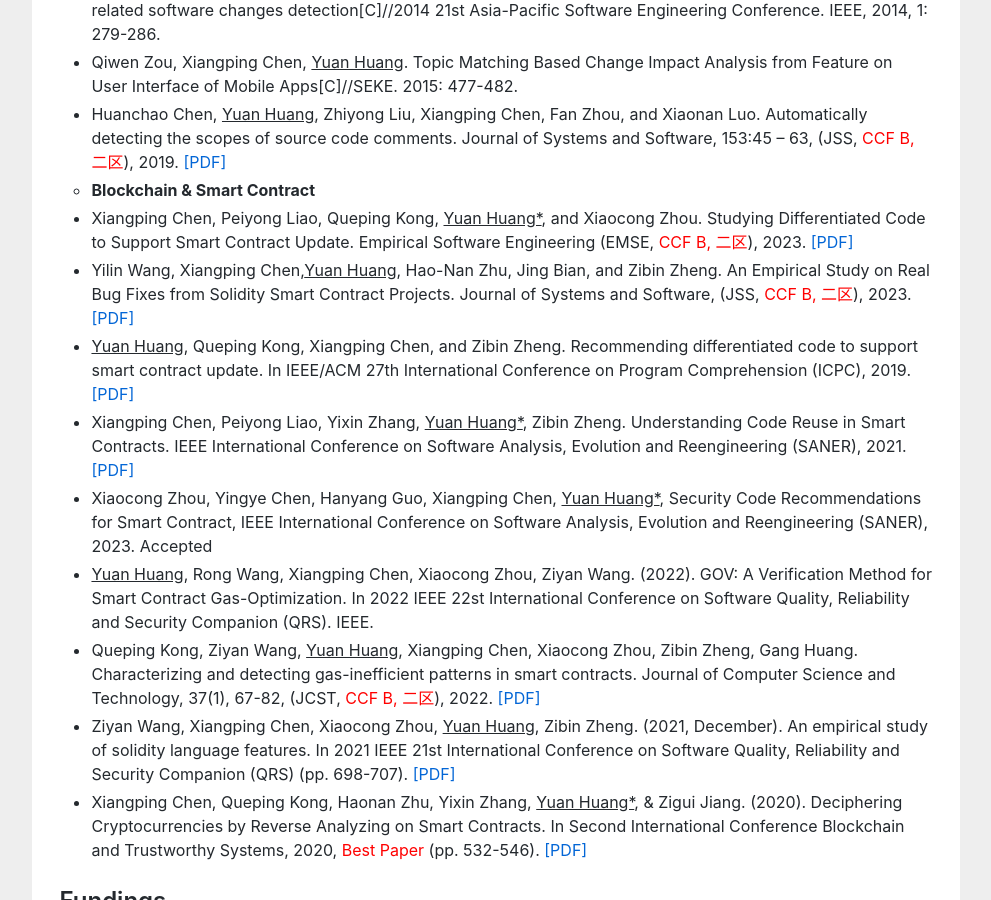
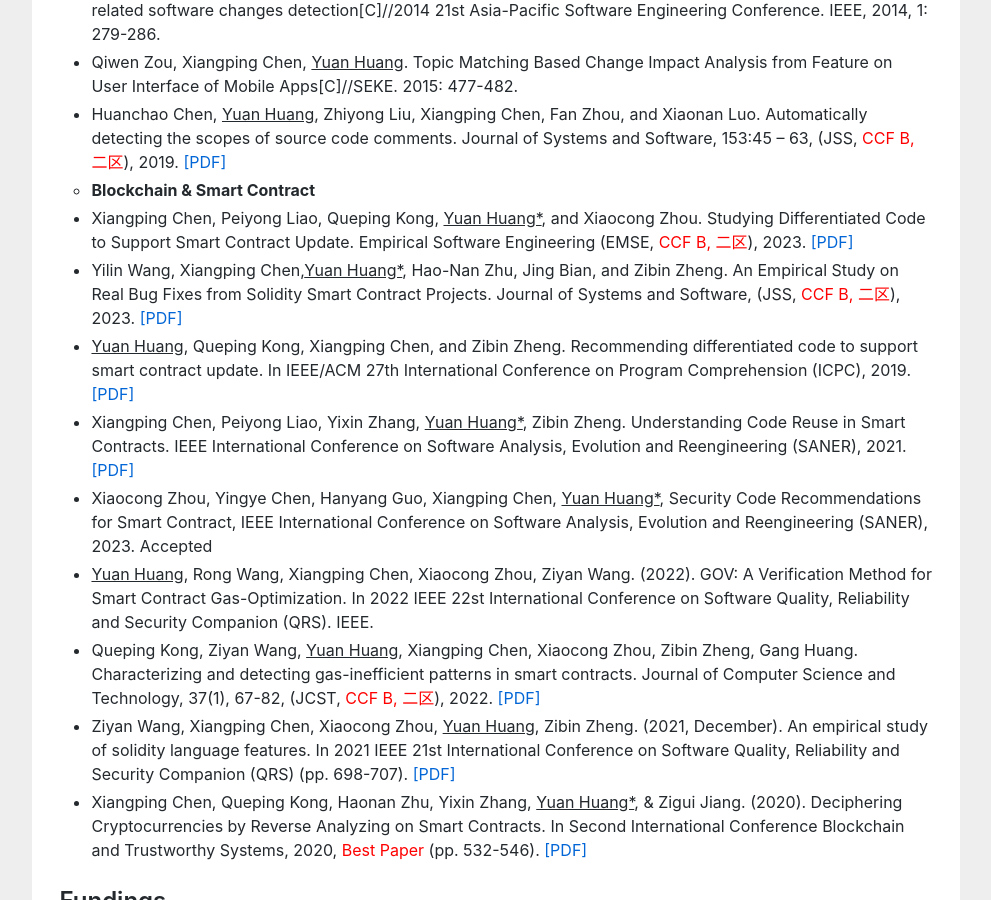
Before and after one commit to huangyuan-hy/huangyuan-hy.github.io, a Jekyll site: the page index.html, which Jekyll copies as it is, in a window 1280 px wide and 900 px high, scrolled down 2531 px. Shown: the whole window, without its empty margins (144-1135 px from the left). Built offline with Jekyll 4.4.1, drawn with Linux system fonts in a browser that asks for light colours.

Commit message:
Update index.html

```diff
--- a/index.html
+++ b/index.html
@@ -143,7 +143,7 @@ empirical study to learn how programmers reuse code on <a href="https://stackove
 	<li type="circle"><b>Blockchain & Smart Contract</b></li>
 
 <li>Xiangping Chen, Peiyong Liao, Queping Kong, <u>Yuan Huang*</u>,  and Xiaocong Zhou. Studying Differentiated Code to Support Smart Contract Update. Empirical Software Engineering (EMSE, <a href="" style="color:red;"> CCF B, 二区</a>), 2023. <a href="">[PDF]</a></li>
-<li>Yilin Wang, Xiangping Chen,<u>Yuan Huang</u>, Hao-Nan Zhu, Jing Bian, and Zibin Zheng. An Empirical Study on Real Bug Fixes from Solidity Smart Contract Projects. Journal of Systems and Software,  (JSS, <a href="" style="color:red;"> CCF B, 二区</a>), 2023. <a href="">[PDF]</a></li>
+<li>Yilin Wang, Xiangping Chen,<u>Yuan Huang*</u>, Hao-Nan Zhu, Jing Bian, and Zibin Zheng. An Empirical Study on Real Bug Fixes from Solidity Smart Contract Projects. Journal of Systems and Software,  (JSS, <a href="" style="color:red;"> CCF B, 二区</a>), 2023. <a href="">[PDF]</a></li>
 <li><u>Yuan Huang</u>, Queping Kong, Xiangping Chen, and Zibin Zheng. Recommending differentiated code to support smart contract update. In IEEE/ACM 27th International Conference on Program Comprehension (ICPC), 2019. <a href="https://ieeexplore.ieee.org/abstract/document/8813255">[PDF]</a></li>
 <li>Xiangping Chen, Peiyong Liao, Yixin Zhang, <u>Yuan Huang*</u>, Zibin Zheng. Understanding Code Reuse in Smart Contracts. IEEE International Conference on Software Analysis, Evolution and Reengineering (SANER), 2021. <a href="https://ieeexplore.ieee.org/abstract/document/9425939">[PDF]</a></li>
 <li>Xiaocong Zhou, Yingye Chen, Hanyang Guo, Xiangping Chen, <u>Yuan Huang*</u>, Security Code Recommendations for Smart Contract, IEEE International Conference on Software Analysis, Evolution and Reengineering (SANER), 2023. Accepted</li>
```
